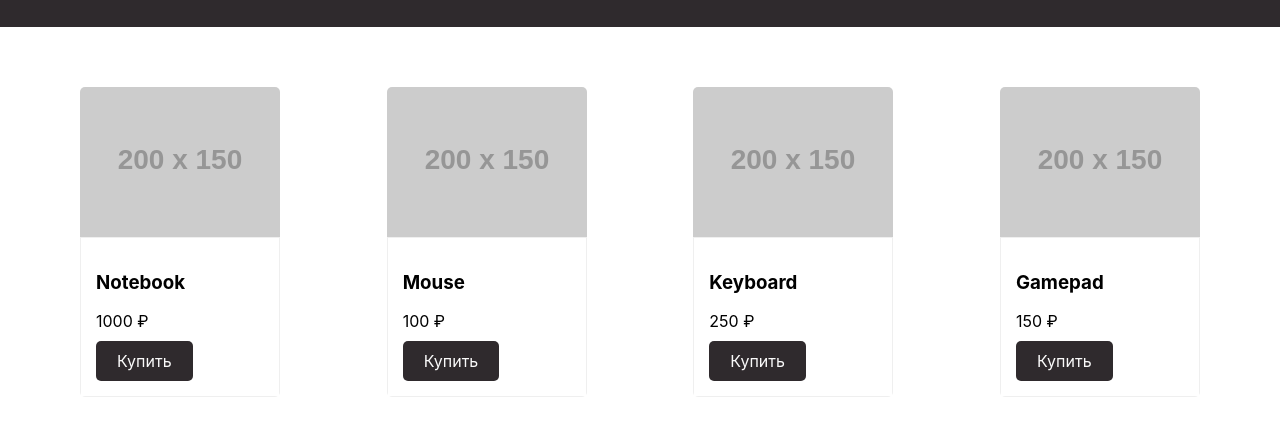
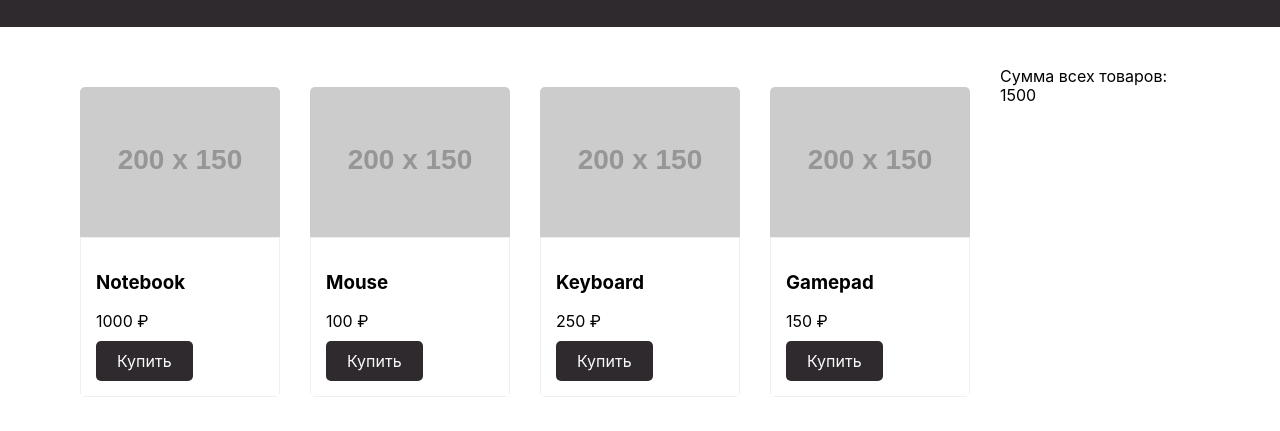
Before and after one commit to Alex-Minnik/JS2-14.02.2020, a plain HTML site: page project/index.html in a window 1280 px wide. Shown: the part 73-504 px from the top of the page. Drawn offline with Linux system fonts and the light colour scheme; placeholder pictures from the web are drawn by us.

Commit message:
Исправления для домашнего задания 2

```diff
--- a/project/js/main.js
+++ b/project/js/main.js
@@ -47,14 +47,11 @@ class ProductList {
       this.allProducts.push(productObject);
       block.insertAdjacentHTML('beforeend', productObject.render());
     }
+    block.insertAdjacentHTML('beforeend', `<p>Сумма всех товаров: ${this.sumProduct()}`);
   }
 
   sumProduct() {
-    let sum = 0;
-    for (let product of this.goods) {
-      sum += product.price;
-    }
-    console.log(sum);
+    return this.allProducts.reduce((accum, item) => accum +=item.price, 0);
   }
 }
 
@@ -71,25 +68,3 @@ class CartItems {
 }
 
 new ProductList();
-
-// const products = [
-//   {id: 1, title: 'Notebook', price: 1000},
-//   {id: 2, title: 'Mouse', price: 100},
-//   {id: 3, title: 'Keyboard', price: 250},
-//   {id: 4, title: 'Gamepad', price: 150},
-// ];
-//
-// const renderProduct = (item, img='https://placehold.it/200x150') => `<div class="product-item">
-//                 <img src="${img}" alt="Some img">
-//                 <div class="desc">
-//                     <h3>${item.title}</h3>
-//                     <p>${item.price} \u20bd</p>
-//                     <button class="buy-btn">Купить</button>
-//                 </div>
-//             </div>`;
-//
-// const renderProducts = list => {
-//   document.querySelector('.products').insertAdjacentHTML('beforeend', list.map(item => renderProduct(item)).join(''));
-// };
-//
-// renderProducts(products);
```
Also changed, not shown: other-tasks/burger/index.html (+0 -21 lines).
